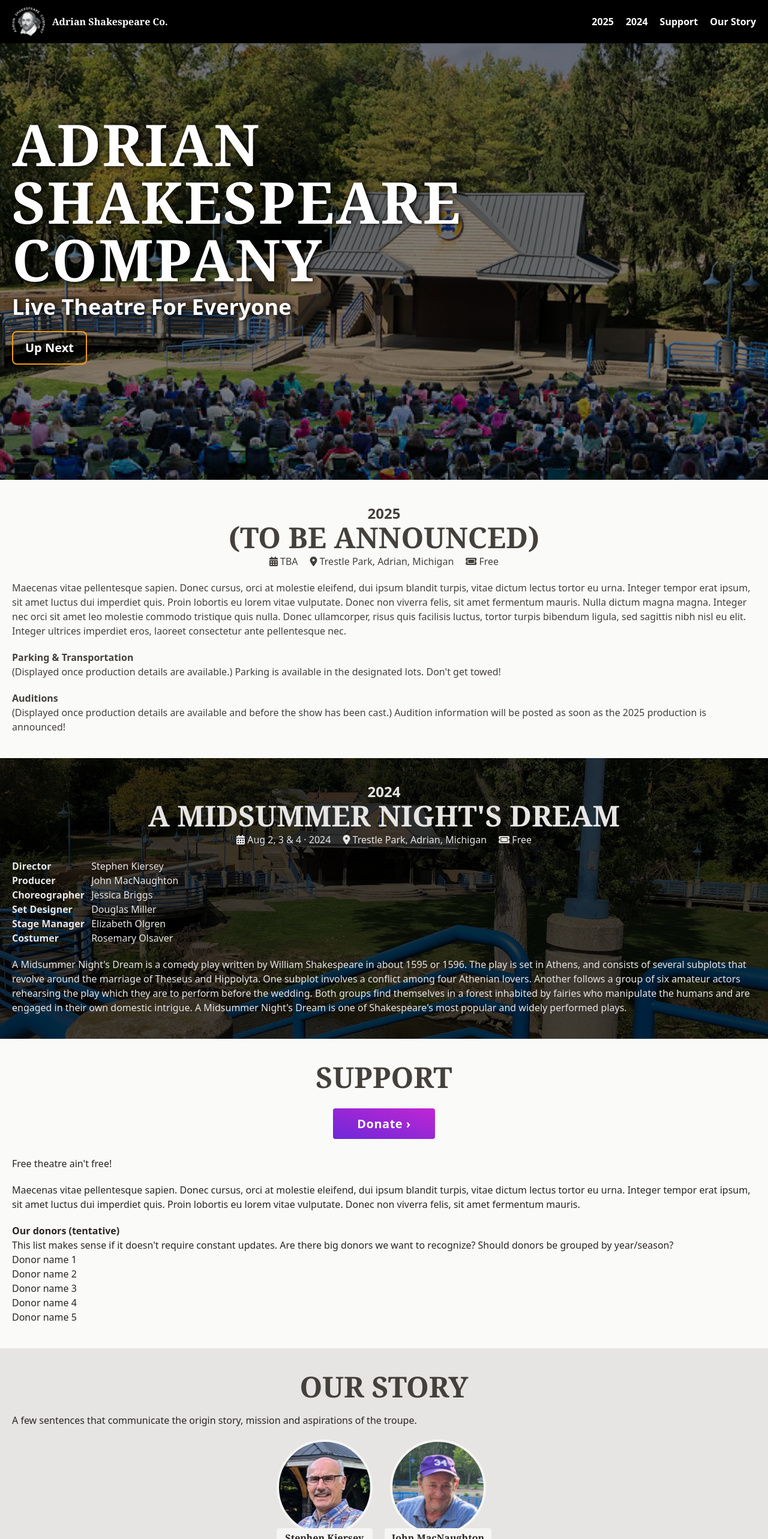
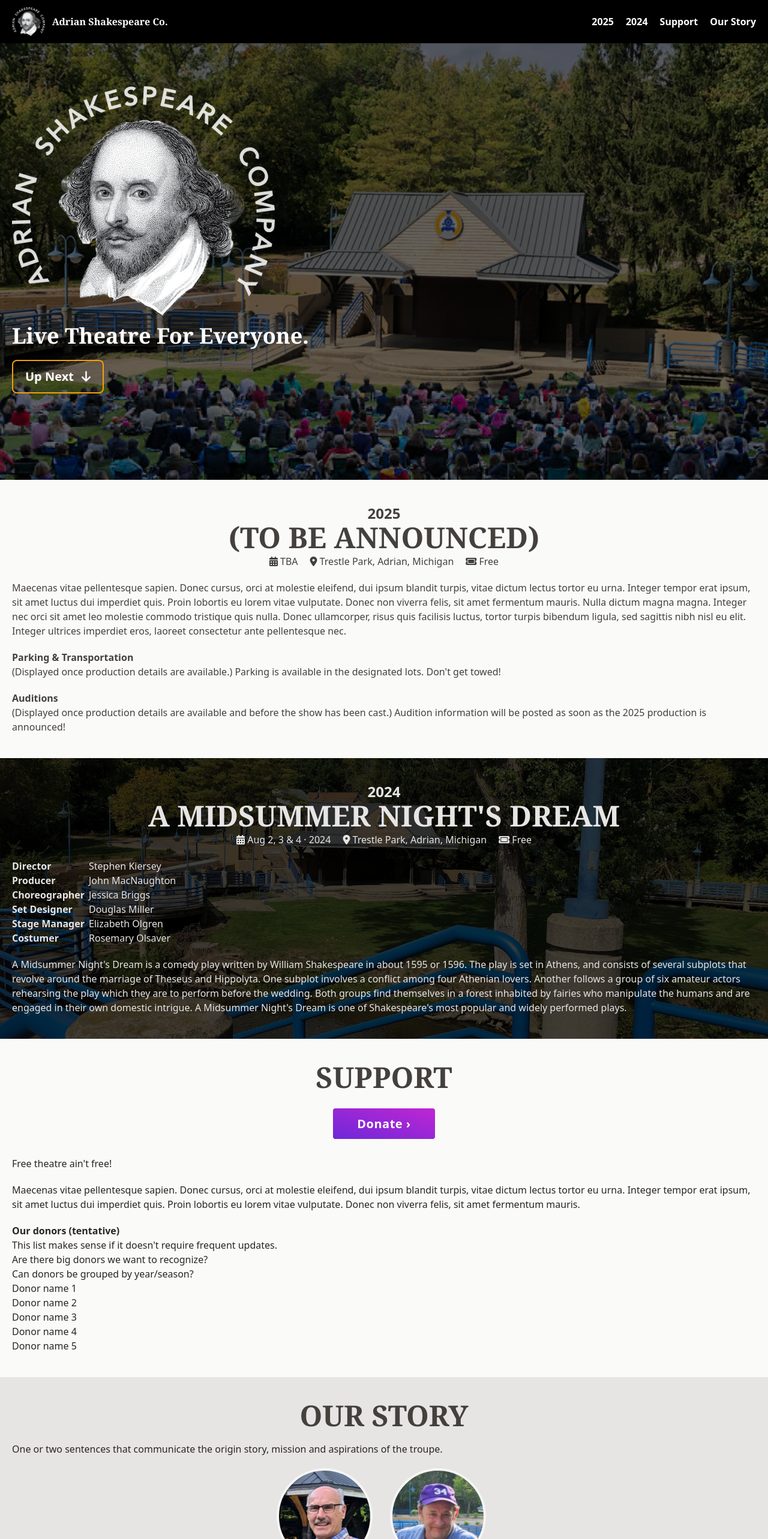
Before and after one commit to pcrist/adrian-shakespeare, a Nuxt app: page / in a window 1280 px wide. Shown: the top 2566 px of the page at 60% size. Built offline with nearby package versions, Linux system fonts and the light colour scheme.

Commit message:
Style and logo image

```diff
--- a/app.vue
+++ b/app.vue
@@ -36,15 +36,22 @@
 
     <div class="bg-black">
       <div class="relative">
-        <div class="absolute z-0 bg-cover bg-center h-screen w-full bg-[url('/hero-trestle.jpg')] opacity-50"></div>
+        <div class="absolute z-0 bg-cover bg-center h-screen w-full bg-[url('/hero-trestle.jpg')] opacity-40"></div>
 
         <div class="relative z-10 md:container mx-auto text-white">
-          <div class="flex-col justify-center content-center h-screen px-5" style="text-shadow: #000 3px 0 10px;">
-            <h1 class="text-3xl sm:text-5xl md:text-7xl lg:text-8xl uppercase font-serif font-bold tracking-wide">Adrian<br>Shakespeare<br>Company</h1>
-            <h2 class="mt-3 text-xl sm:text-2xl md:text-4xl font-bold">Live Theatre For Everyone</h2>
-            <a href="#2025" class="inline-block mt-5 rounded-lg px-5 py-3 border-2 border-amber-500 font-bold sm:text-xl">
-              Up Next
-            </a>
+          <div class="flex-col justify-center content-center h-screen px-5">
+            <img
+              src="/adrian-shakespeare-company-logo.png"
+              class="h-40 sm:h-64 md:h-84 xl:h-96"
+              alt="Adrian Shakespeare Company logo"
+            />
+
+            <h2 class="mt-3 text-xl sm:text-2xl md:text-4xl font-serif font-bold">Live Theatre For Everyone.</h2>
+            <div>
+              <a href="#2025" class="inline-block mt-5 rounded-lg px-5 py-3 border-2 border-amber-500 font-bold sm:text-xl text-center">
+                Up Next <i class="ms-2 fa fa-arrow-down" />
+              </a>
+            </div>
           </div>
         </div>
       </div>
@@ -112,12 +119,12 @@
           </div>
 
           <ul class="mt-5">
-            <li><strong class="inline-block w-32">Director</strong> Stephen Kiersey</li>
-            <li><strong class="inline-block w-32">Producer</strong> John MacNaughton</li>
-            <li><strong class="inline-block w-32">Choreographer</strong> Jessica Briggs</li>
-            <li><strong class="inline-block w-32">Set Designer</strong> Douglas Miller</li>
-            <li><strong class="inline-block w-32">Stage Manager</strong> Elizabeth Olgren</li>
-            <li><strong class="inline-block w-32">Costumer</strong> Rosemary Olsaver</li>
+            <li class="flex"><strong class="basis-32 shrink-0">Director</strong> Stephen Kiersey</li>
+            <li class="flex"><strong class="basis-32 shrink-0">Producer</strong> John MacNaughton</li>
+            <li class="flex"><strong class="basis-32 shrink-0">Choreographer</strong> Jessica Briggs</li>
+            <li class="flex"><strong class="basis-32 shrink-0">Set Designer</strong> Douglas Miller</li>
+            <li class="flex"><strong class="basis-32 shrink-0">Stage Manager</strong> Elizabeth Olgren</li>
+            <li class="flex"><strong class="basis-32 shrink-0">Costumer</strong> Rosemary Olsaver</li>
           </ul>
 
           <p class="mt-5">
@@ -155,7 +162,11 @@
 
           <h3 class="mt-5 font-bold">Our donors (tentative)</h3>
           <p>
-            This list makes sense if it doesn't require constant updates. Are there big donors we want to recognize? Should donors be grouped by year/season?
+            This list makes sense if it doesn't require frequent updates.
+            <br>
+            Are there big donors we want to recognize?
+            <br>
+            Can donors be grouped by year/season?
           </p>
           <ul>
             <li>Donor name 1</li>
@@ -175,7 +186,7 @@
           <h1 class="text-3xl md:text-5xl text-center font-serif font-bold text-stone-700 dark:text-stone-200 uppercase">Our Story</h1>
 
           <p class="mt-5">
-            A few sentences that communicate the origin story, mission and aspirations of the troupe.
+            One or two sentences that communicate the origin story, mission and aspirations of the troupe.
           </p>
 
           <div class="flex gap-5 justify-center mt-5 text-sm sm:text-base font-serif font-bold">
@@ -192,7 +203,7 @@
 
           <h3 class="mt-5 font-bold">Advisory Board</h3>
           <p>
-            We can list the names of the people on the Advisory Board here.
+            We could list the names of the Advisory Board here.
           </p>
         </div>
       </div>
```
Also changed, not shown: public/adrian-shakespeare-company-logo.png.
